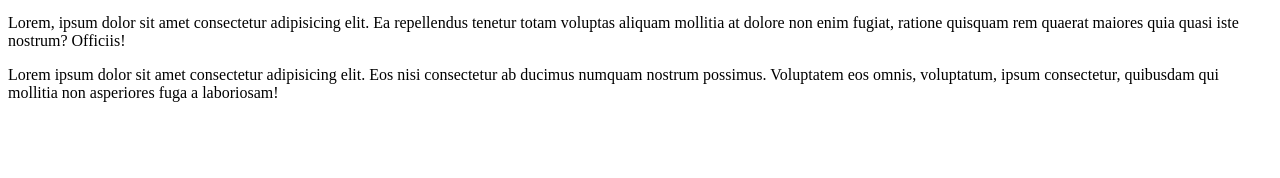
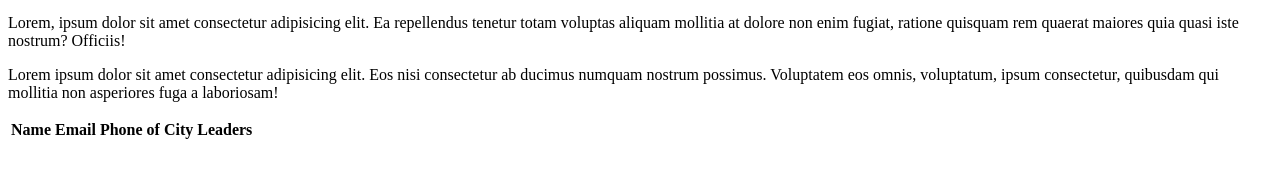
Before and after one commit to leslylopez/simple_travel_site, a plain HTML site: page index.html in a window 1280 px wide. Shown: the part 154-332 px from the top of the page. Drawn offline with Linux system fonts and the light colour scheme.

Commit message:
flushed out index page

```diff
--- a/index.html
+++ b/index.html
@@ -23,6 +23,16 @@
 <p>Lorem, ipsum dolor sit amet consectetur adipisicing elit. Ea repellendus tenetur totam voluptas aliquam mollitia at dolore non enim fugiat, ratione quisquam rem quaerat maiores quia quasi iste nostrum? Officiis!</p>
 <p>Lorem ipsum dolor sit amet consectetur adipisicing elit. Eos nisi consectetur ab ducimus numquam nostrum possimus. Voluptatem eos omnis, voluptatum, ipsum consectetur, quibusdam qui mollitia non asperiores fuga a laboriosam!</p>
 
+<table>
+    <thead>
+        <tr>
+            <th>Name</th>
+            <th>Email</th>
+            <th>Phone of City Leaders</th>
+        </tr>
+    </thead>
+</table>
+
 </body>
 
 </html>
```
